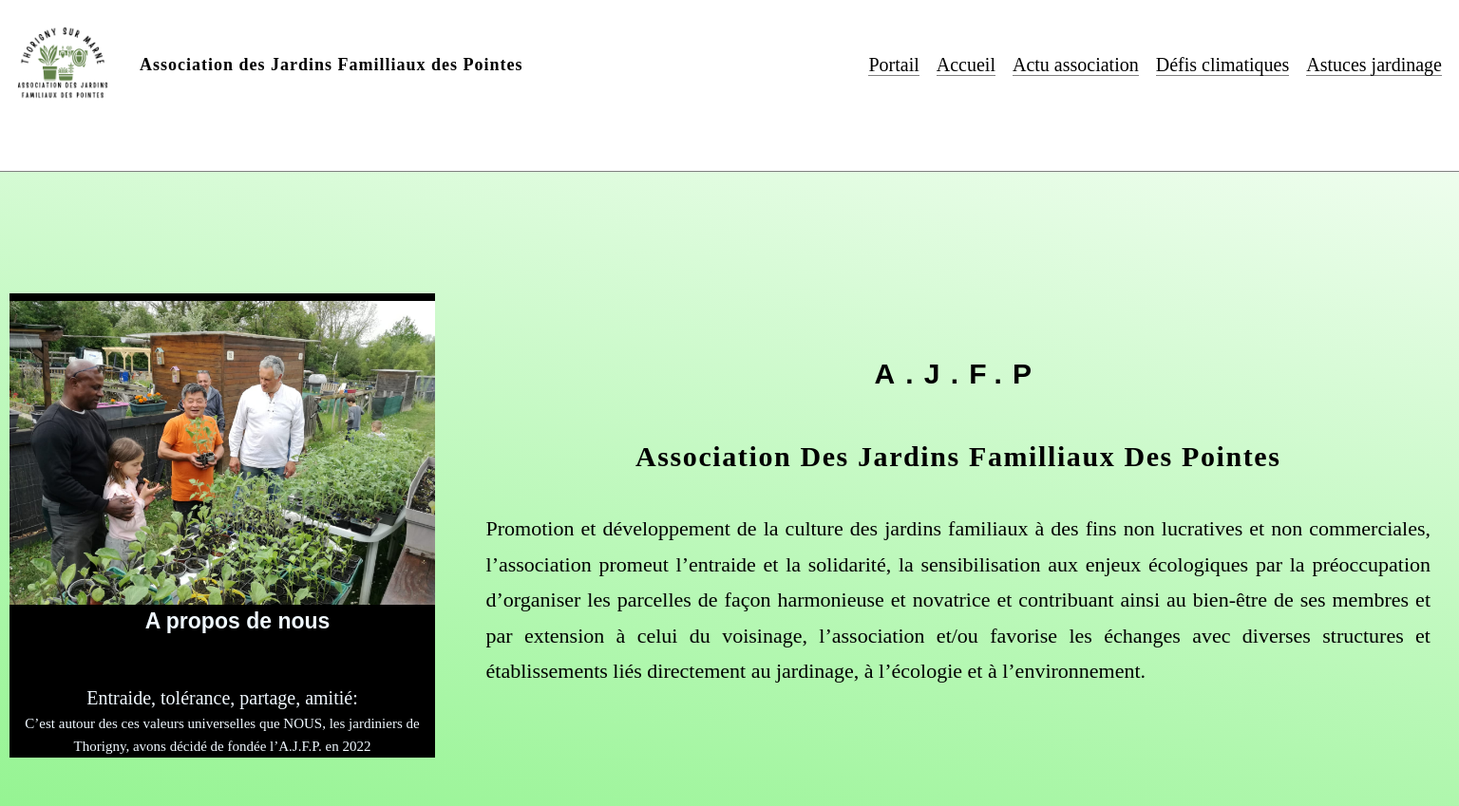
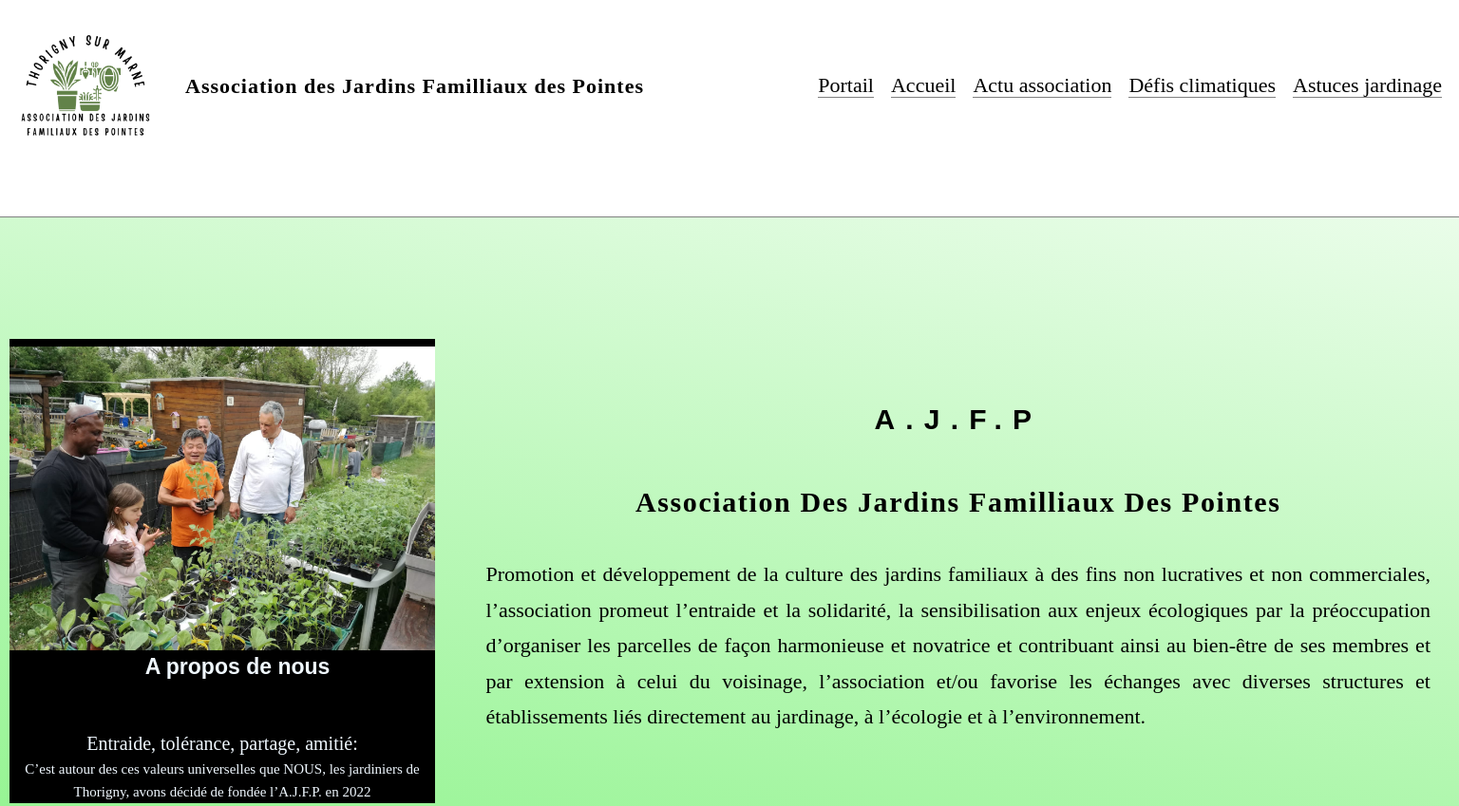
Before and after one commit to Nacer-Dev77/Association-jardin-des-pointes, a plain HTML site: page home.html in a window 1536 px wide. Shown: the top 849 px of the page at 95% size. Drawn offline with Linux system fonts and the light colour scheme.

Commit message:
modificatio

```diff
--- a/style.css
+++ b/style.css
@@ -1845,7 +1845,7 @@ body {
 /* *************************** ************************************************* */
 /* *********************** Mode large desktop***************************************** */
 /* *************************** ************************************************* */
-@media screen and (min-width: 1200px){
+@media screen and (min-width: 1400px){
 
    /* *************************** ************************************************* */
   /* *********************** Navigation ***************************************** */
@@ -1860,20 +1860,20 @@ body {
     flex-direction: row;
     transform: translateX(0);
     box-shadow: none;
-    top: 18px;
+    top: 37px;
     width: auto;
     height: auto;
 }
 .title_logo img {
-  width: 7rem;
+  width: 10rem;
 }
 .title_logo h1 {
-  font-size: 18px;
+  font-size: 22px;
   color: black;
   text-align: center;
 }
 .container_nav ul li a {
-  font-size: 20px;
+  font-size: 22px;
   text-decoration: none;
   color: black;
   border-bottom: 1px solid grey;
```
